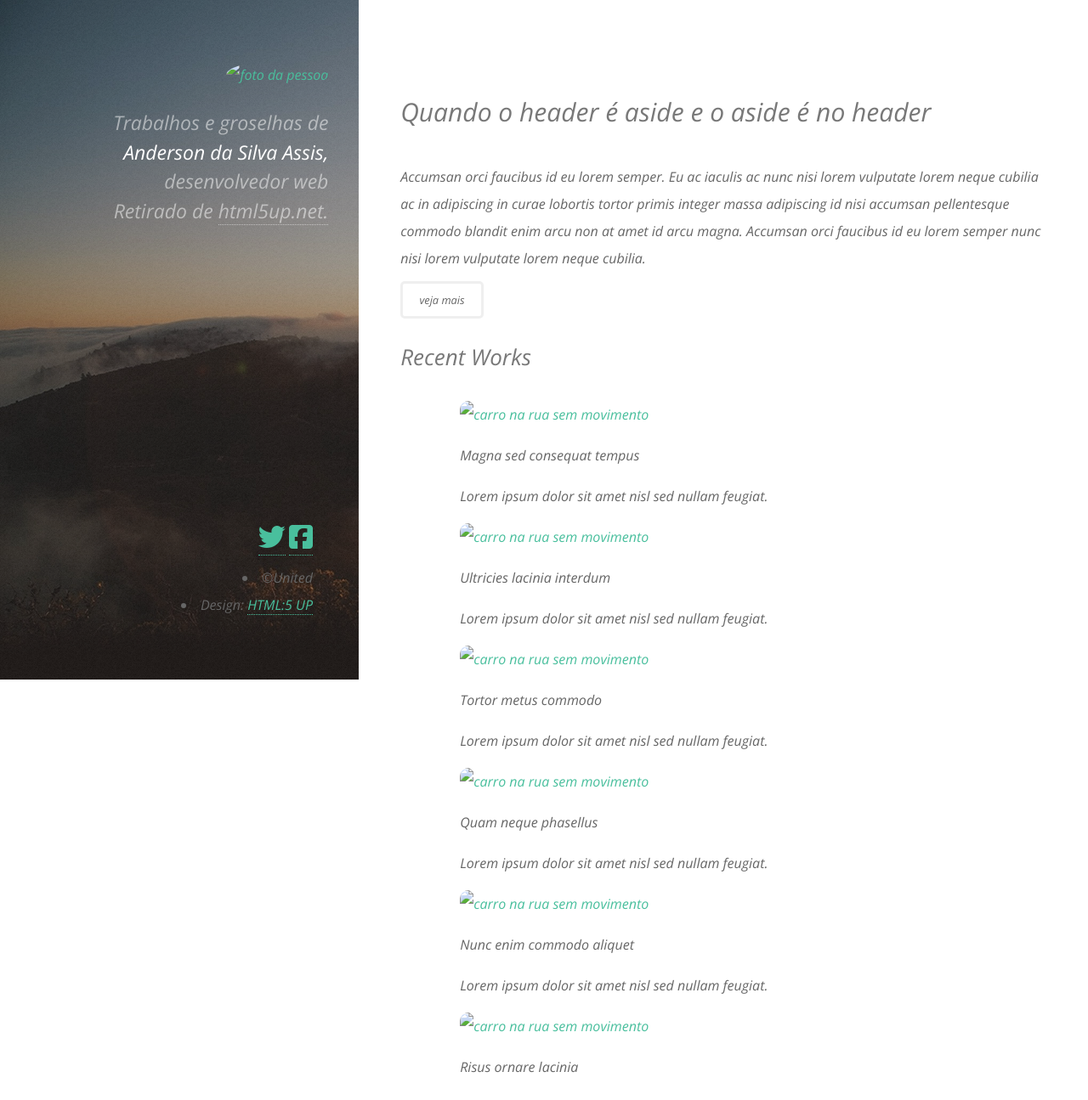
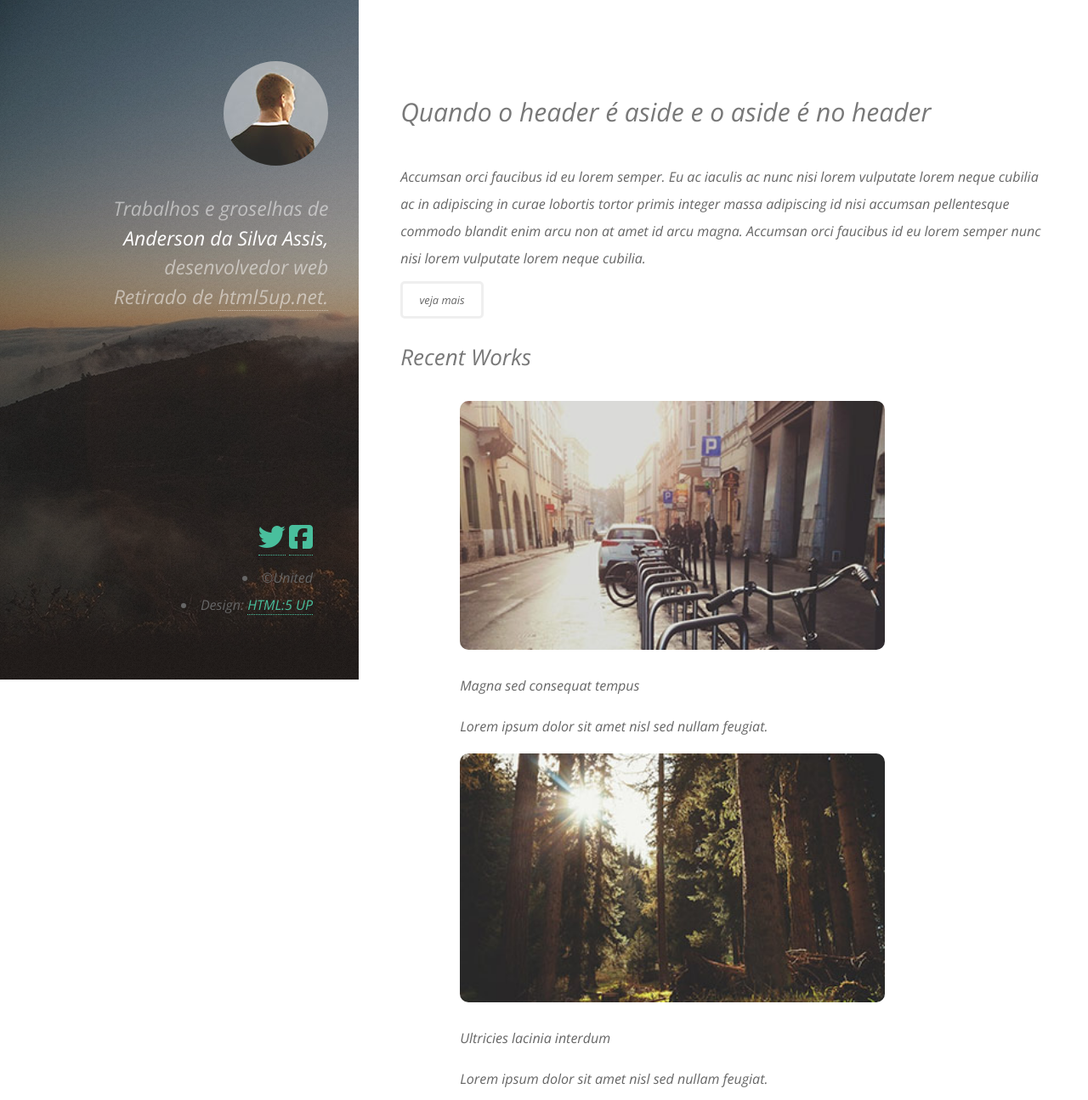
Before and after one commit to AndyCodando/projetoStrata, a plain HTML site: page Index_strata.html in a window 1280 px wide. Shown: the top 1295 px of the page at 85% size. Drawn offline with nearby package versions, Linux system fonts and the light colour scheme; files that its build step writes are made by us from their sources; files whose address does not match are found by name.

Commit message:
atualização css

```diff
--- a/Index_strata.html
+++ b/Index_strata.html
@@ -14,8 +14,8 @@
     <meta name="keywords" content="teste, tags, tecnologia">
     <script src="https://kit.fontawesome.com/7d6e2e706d.js" crossorigin="anonymous"></script>
     <link href="https://fonts.googleapis.com/css2?family=Open+Sans:ital,wght@1,300&display=swap" rel="stylesheet">
-    <link rel="stylesheet" href="/Projeto_Strata/css/normalize.css">
-    <link rel="stylesheet" href="/Projeto_Strata/css/meucssstrata.css">
+    <link rel="stylesheet" href="/css/normalize.css">
+    <link rel="stylesheet" href="/css/meucssstrata.css">
 
 </head>
 
@@ -24,7 +24,7 @@
     <div>
         <header class="leftside">
 
-            <a href="Index_strata.html" class="img-link"><img src="/Projeto_Strata/images/avatar.jpg"
+            <a href="Index_strata.html" class="img-link"><img src="/images/avatar.jpg"
                     alt="foto da pessoa"></a>
 
             <h1 class="leftside-h1">Trabalhos e groselhas de<br>
@@ -55,8 +55,8 @@
 
                         <article class="recent-works-card">
 
-                            <a href="/Projeto_Strata/images/fulls/01.jpg" class="img-link">
-                                <img src="/Projeto_Strata/images/thumbs/01.jpg" alt="carro na rua sem movimento"></a>
+                            <a href="/images/fulls/01.jpg" class="img-link">
+                                <img src="/images/thumbs/01.jpg" alt="carro na rua sem movimento"></a>
                             <P class="recent-works-card-title">Magna sed consequat tempus</P>
                             <p>Lorem ipsum dolor sit amet nisl sed nullam feugiat.
                             </P>
@@ -65,8 +65,8 @@
 
                         <article class="recent-works-card">
 
-                            <a href="/Projeto_Strata/images/fulls/02.jpg" class="img-link">
-                                <img src="/Projeto_Strata/images/thumbs/02.jpg" alt="carro na rua sem movimento"></a>
+                            <a href="/images/fulls/02.jpg" class="img-link">
+                                <img src="/images/thumbs/02.jpg" alt="carro na rua sem movimento"></a>
                             <P class="recent-works-card-title">Ultricies lacinia interdum</P>
                             <p>Lorem ipsum dolor sit amet nisl sed nullam feugiat.
                             </P>
@@ -75,8 +75,8 @@
 
                         <article class="recent-works-card">
 
-                            <a href="/Projeto_Strata/images/fulls/03.jpg" class="img-link">
-                                <img src="/Projeto_Strata/images/thumbs/03.jpg" alt="carro na rua sem movimento"></a>
+                            <a href="/images/fulls/03.jpg" class="img-link">
+                                <img src="/images/thumbs/03.jpg" alt="carro na rua sem movimento"></a>
                             <P class="recent-works-card-title">Tortor metus commodo</P>
                             <p>Lorem ipsum dolor sit amet nisl sed nullam feugiat.
                             </P>
@@ -91,8 +91,8 @@
 
                         <article class="recent-works-card">
 
-                            <a href="/Projeto_Strata/images/fulls/04.jpg" class="img-link">
-                                <img src="/Projeto_Strata/images/thumbs/04.jpg" alt="carro na rua sem movimento"></a>
+                            <a href="/images/fulls/04.jpg" class="img-link">
+                                <img src="/images/thumbs/04.jpg" alt="carro na rua sem movimento"></a>
                             <P class="recent-works-card-title">Quam neque phasellus</P>
                             <p>Lorem ipsum dolor sit amet nisl sed nullam feugiat.
                             </P>
@@ -101,8 +101,8 @@
 
                         <article class="recent-works-card">
 
-                            <a href="/Projeto_Strata/images/fulls/05.jpg" class="img-link">
-                                <img src="/Projeto_Strata/images/thumbs/05.jpg" alt="carro na rua sem movimento"></a>
+                            <a href="/images/fulls/05.jpg" class="img-link">
+                                <img src="/images/thumbs/05.jpg" alt="carro na rua sem movimento"></a>
                             <P class="recent-works-card-title">Nunc enim commodo aliquet</P>
                             <p>Lorem ipsum dolor sit amet nisl sed nullam feugiat.
                             </P>
@@ -111,8 +111,8 @@
 
                         <article class="recent-works-card">
 
-                            <a href="/Projeto_Strata/images/fulls/06.jpg" class="img-link">
-                                <img src="/Projeto_Strata/images/thumbs/06.jpg" alt="carro na rua sem movimento"></a>
+                            <a href="/images/fulls/06.jpg" class="img-link">
+                                <img src="/images/thumbs/06.jpg" alt="carro na rua sem movimento"></a>
                             <P class="recent-works-card-title">Risus ornare lacinia</P>
                             <p>Lorem ipsum dolor sit amet nisl sed nullam feugiat.
                             </P>
@@ -473,17 +473,17 @@ color:red;
 
                 <h3>Imagens</h3>
 
-                <div class="gallery-img row"><img src="/Projeto_Strata/images/fulls/01.jpg" alt="Descrição da imagem"></div>
+                <div class="gallery-img row"><img src="/images/fulls/01.jpg" alt="Descrição da imagem"></div>
                 <div class="gallery-thumb">
-                    <img class="col-1-3" src="/Projeto_Strata/images/thumbs/01.jpg" alt="Descrição da imagem">
-                    <img class="col-1-3" src="/Projeto_Strata/images/thumbs/02.jpg" alt="Descrição da imagem">
-                    <img class="col-1-3" src="/Projeto_Strata/images/thumbs/03.jpg" alt="Descrição da imagem">
-                    <img class="col-1-3" src="/Projeto_Strata/images/thumbs/04.jpg" alt="Descrição da imagem">
-                    <img class="col-1-3" src="/Projeto_Strata/images/thumbs/05.jpg" alt="Descrição da imagem">
-                    <img class="col-1-3" src="/Projeto_Strata/images/thumbs/06.jpg" alt="Descrição da imagem">
-                    <img class="col-1-3" src="/Projeto_Strata/images/thumbs/03.jpg" alt="Descrição da imagem">
-                    <img class="col-1-3" src="/Projeto_Strata/images/thumbs/02.jpg" alt="Descrição da imagem">
-                    <img class="col-1-3" src="/Projeto_Strata/images/thumbs/01.jpg" alt="Descrição da imagem">
+                    <img class="col-1-3" src="/images/thumbs/01.jpg" alt="Descrição da imagem">
+                    <img class="col-1-3" src="/images/thumbs/02.jpg" alt="Descrição da imagem">
+                    <img class="col-1-3" src="/images/thumbs/03.jpg" alt="Descrição da imagem">
+                    <img class="col-1-3" src="/images/thumbs/04.jpg" alt="Descrição da imagem">
+                    <img class="col-1-3" src="/images/thumbs/05.jpg" alt="Descrição da imagem">
+                    <img class="col-1-3" src="/images/thumbs/06.jpg" alt="Descrição da imagem">
+                    <img class="col-1-3" src="/images/thumbs/03.jpg" alt="Descrição da imagem">
+                    <img class="col-1-3" src="/images/thumbs/02.jpg" alt="Descrição da imagem">
+                    <img class="col-1-3" src="/images/thumbs/01.jpg" alt="Descrição da imagem">
 
                 </div>
 
@@ -492,7 +492,7 @@ color:red;
                 <h4>Left &amp; Right</h4>
 
                 <p>
-                    <img src="/Projeto_Strata/images/avatar.jpg" alt="Descrição da imagem" class="img-left">Fringilla
+                    <img src="/images/avatar.jpg" alt="Descrição da imagem" class="img-left">Fringilla
                     nisl. Donec accumsan interdum nisi, quis tincidunt felis sagittis eget. tempus
                     euismod. Vestibulum ante ipsum primis in faucibus vestibulum. Blandit adipiscing eu felis
                     iaculis volutpat ac adipiscing accumsan eu faucibus. Integer ac pellentesque praesent
@@ -507,7 +507,7 @@ color:red;
                 </p>
 
                 <p>
-                    <img src="/Projeto_Strata/images/avatar.jpg" alt="Descrição da imagem" class="img-right"> Fringilla
+                    <img src="/images/avatar.jpg" alt="Descrição da imagem" class="img-right"> Fringilla
                     nisl. Donec accumsan interdum nisi, quis tincidunt felis sagittis eget. tempus
                     euismod. Vestibulum ante ipsum primis in faucibus vestibulum. Blandit adipiscing eu felis
                     iaculis volutpat ac adipiscing accumsan eu faucibus. Integer ac pellentesque praesent
```
